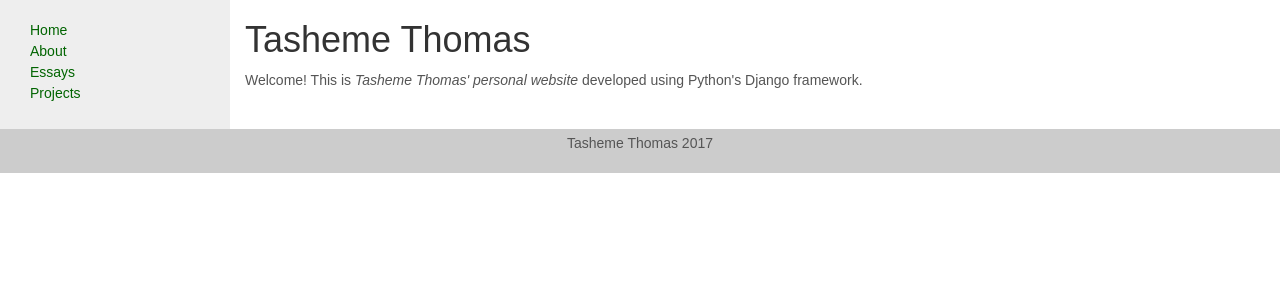
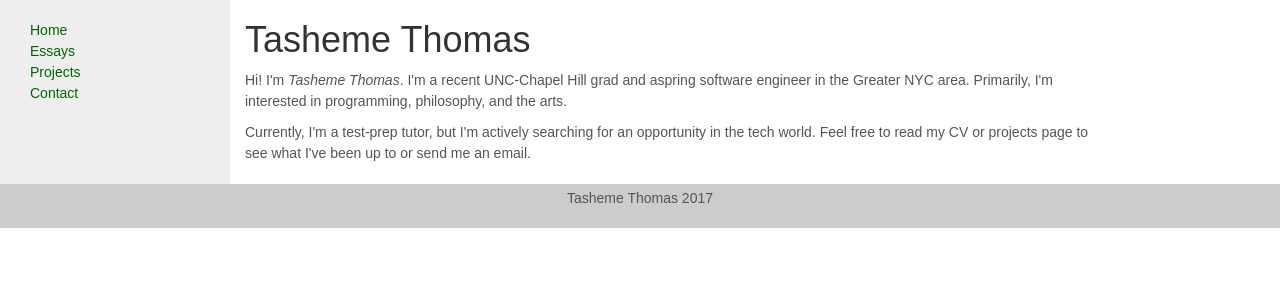
Before and after one commit to MrXlVii/website, a Django app: page / in a window 1280 px wide. Shown: the top 300 px of the page. Run offline with Django 3.2, Linux system fonts and the light colour scheme; some libraries are stand-ins or nearby versions.

Commit message:
updated templates

```diff
--- a/howdy/templates/base.html
+++ b/howdy/templates/base.html
@@ -107,9 +107,9 @@
             {% block sidebar %}
             <ul class="sidebar-nav">
                 <li><a href="{% url 'home' %}">Home</a></li>
-                <li><a href="{% url 'about' %}">About</a></li>
                 <li><a href="{% url 'essays' %}">Essays</a></li>
                 <li><a href="{% url 'projects' %}">Projects</a></li>
+                <li><a href="{% url 'contact' %}">Contact</a></li>
             </ul>
             {% endblock %}
             </div>
--- a/howdy/templates/index.html
+++ b/howdy/templates/index.html
@@ -11,8 +11,15 @@
     <body>
       {% block pagecontent %}
         <h1 class="massive_header">Tasheme Thomas</h1>
-        <p> Welcome! This is <em>Tasheme Thomas' personal website</em> developed using Python's Django framework.
+        <p> Hi! I'm <em>Tasheme Thomas</em>. I'm a recent UNC-Chapel Hill grad and aspring software engineer in the Greater NYC area. Primarily, I'm interested in programming, philosophy, and the arts.
         </p>
+        <p> Currently, I'm a test-prep tutor, but I'm actively searching for an opportunity in the tech world.
+
+Feel free to read my CV or projects page to see what I've been up to or send me an email.
+
       {% endblock %}
     </body>
 </html>
+
+<!-- <p>Hello, my name is Tasheme Thomas. In 2015, I graduated from UNC-Chapel Hill with my Bachelors of Science in Mathematics and I'm currently working as a test-prep tutor (SAT and its subject tests, ACT, ISEE, SSAT, as well as general academic subjects) and looking to break into the tech industry. I'm most familiar with Java and Python, but I have experience with C, C++, noSQL, Javascript, and html. This website is hopefully going to serve as both a hub for my professional work as well as practice with the Django framework.
+    </p> -->
--- a/howdy/urls.py
+++ b/howdy/urls.py
@@ -4,7 +4,7 @@ from howdy import views
 
 urlpatterns = [
     url(r'^$', views.HomePageView.as_view(), name='home'),
-    url(r'^about/$', views.AboutPageView.as_view(), name='about'),
+    url(r'^contact/$', views.ContactPageView.as_view(), name='contact'),
     url(r'^essays/$', views.EssaysPageView.as_view(), name='essays'),
     url(r'^projects/$', views.ProjectListView.as_view(), name='projects'),
     url(r'^project/(?P<pk>\d+)$',
--- a/howdy/views.py
+++ b/howdy/views.py
@@ -10,12 +10,11 @@ class HomePageView(generic.TemplateView):
     template_name = "index.html"
 
 
-class AboutPageView(generic.TemplateView):
-    template_name = "about.html"
-
-
 class EssaysPageView(generic.TemplateView):
     template_name = "essays.html"
+
+class ContactPageView(generic.TemplateView):
+    template_name = "contact.html"
 
 
 class ProjectListView(generic.ListView):
```
Also changed, not shown: howdy/templates/about.html (deleted, +0 -18 lines), howdy/templates/contact.html (added, +19 -0 lines).
